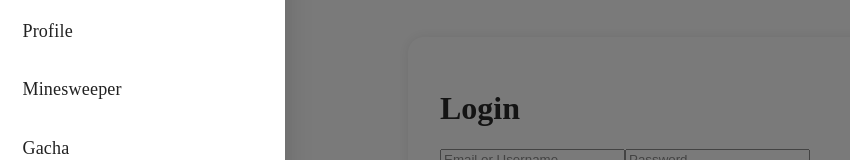
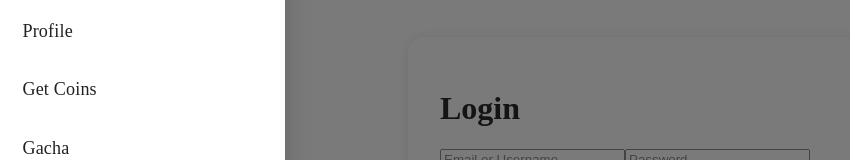
Before and after one commit to staten-island-tech/supabase-99-ofgamblersquitbeforetheyhitbig, a Vue app in the folder yes/: page / in a window 1280 px wide. Both pictures are taken after a click on the button "Open navigation". Shown: the part 165-325 px from the top of the page, without its empty margins (0-850 px from the left). Built offline with nearby package versions, Linux system fonts and the light colour scheme.

Commit message:
Update App.vue

```diff
--- a/yes/src/App.vue
+++ b/yes/src/App.vue
@@ -67,7 +67,7 @@ function toggleMenu() {
     <button class="close-btn" @click="closeMenu" aria-label="Close menu">&times;</button>
     <RouterLink to="/" @click="closeMenu">Login</RouterLink>
     <RouterLink to="/about" @click="closeMenu">Profile</RouterLink>
-    <RouterLink to="/minesweeper" @click="closeMenu">Minesweeper</RouterLink>
+    <RouterLink to="/minesweeper" @click="closeMenu">Get Coins</RouterLink>
     <RouterLink to="/gacha" @click="closeMenu">Gacha</RouterLink>
   </nav>
 
```
